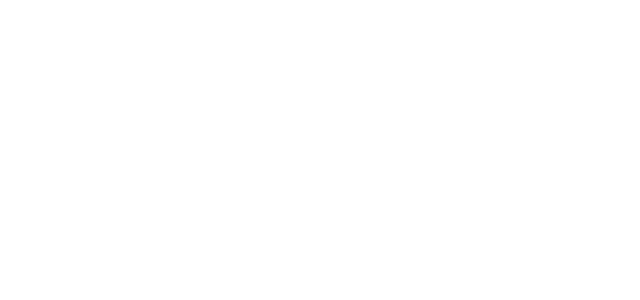
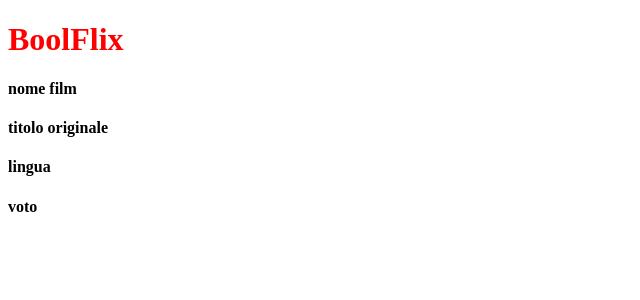
Before and after one commit to gianlucanied/vite-boolflix, a Vue app: page / in a window 1280 px wide. Shown: the top 300 px of the page, without its empty margins (0-640 px from the left). Built offline with nearby package versions, Linux system fonts and the light colour scheme.

Commit message:
Create: components

```diff
--- a/src/App.vue
+++ b/src/App.vue
@@ -1,8 +1,22 @@
 <script>
-import HelloWorld from './components/HelloWorld.vue'
+import AppHeader from './components/AppHeader.vue';
+import FilmList from './components/FilmList.vue';
+import SingleFilm from './components/FilmList.vue';
+export default {
+  components: {
+    AppHeader,
+    FilmList,
+    SingleFilm
+  }
+}
 </script>
 
 <template>
+  <AppHeader message="BoolFlix"/>
+
+  <main>
+    <FilmList/>
+  </main>
 
 </template>
 
--- a/src/components/AppHeader.vue
+++ b/src/components/AppHeader.vue
@@ -1,10 +1,19 @@
 <script>
-
+export default {
+    name: 'AppHeader',
+    props: ['message'],
+}
 </script>
 
 <template>
     <header class="container-fluid">
-
+        <h1>{{ message }}</h1>
     </header>
 
 </template>
+
+<style lang="scss" scoped>
+h1 {
+    color: red;
+}
+</style>
--- /dev/null
+++ b/src/components/FilmList.vue
@@ -0,0 +1,25 @@
+<script>
+import SingleFilm from './SingleFilm.vue'
+export default {
+    name: 'FilmList',
+    components: {
+        SingleFilm
+    }
+}
+</script>
+
+<template>
+    <section class="container">
+
+        <div class="row">
+            <div class="col-4">
+                <SingleFilm/>
+            </div>
+        </div>
+    </section>
+</template>
+
+<style lang="scss" scoped>
+
+
+</style>
--- /dev/null
+++ b/src/components/SingleFilm.vue
@@ -0,0 +1,18 @@
+<script>
+export default {
+    name: 'SingleFilm',
+}
+</script>
+
+<template>
+<h4>nome film</h4>
+<h4>titolo originale</h4>
+<h4>lingua</h4>
+<h4>voto</h4>
+
+</template>
+
+<style lang="scss" scoped>
+
+
+</style>
```
